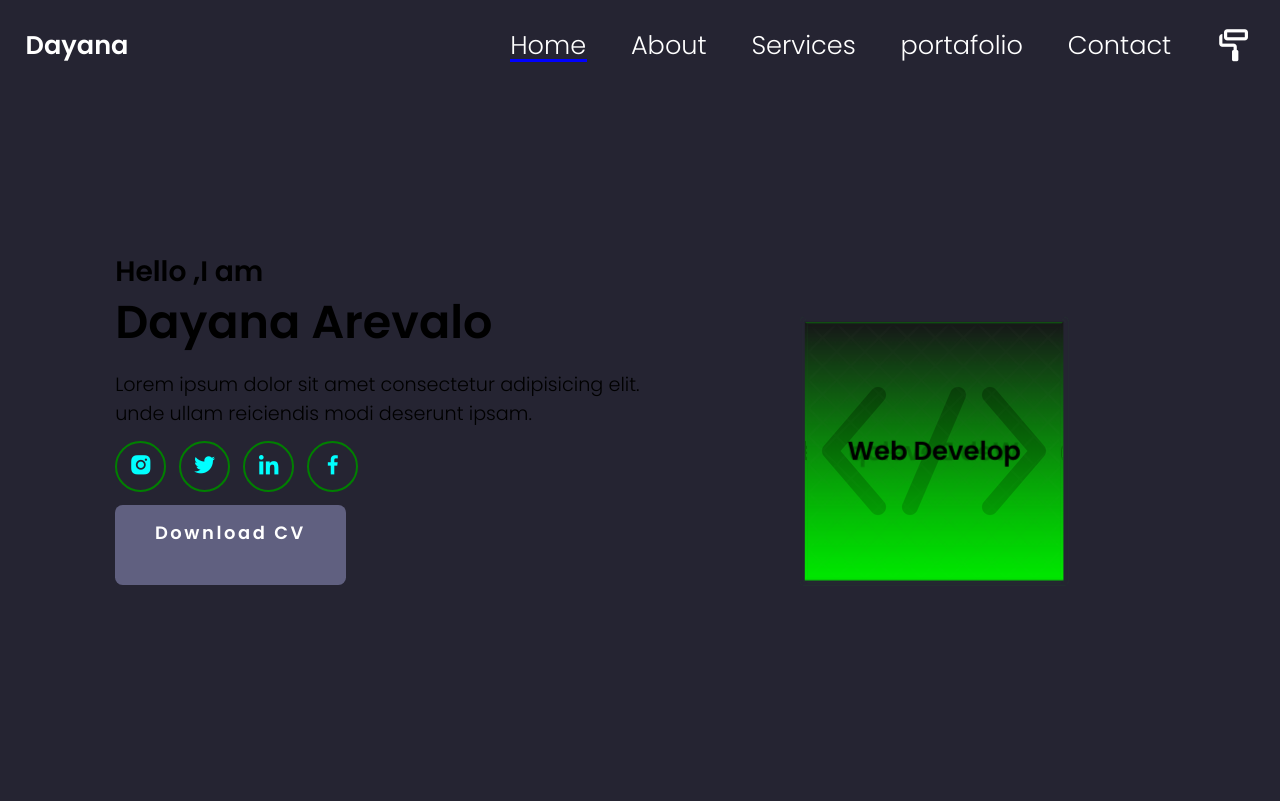
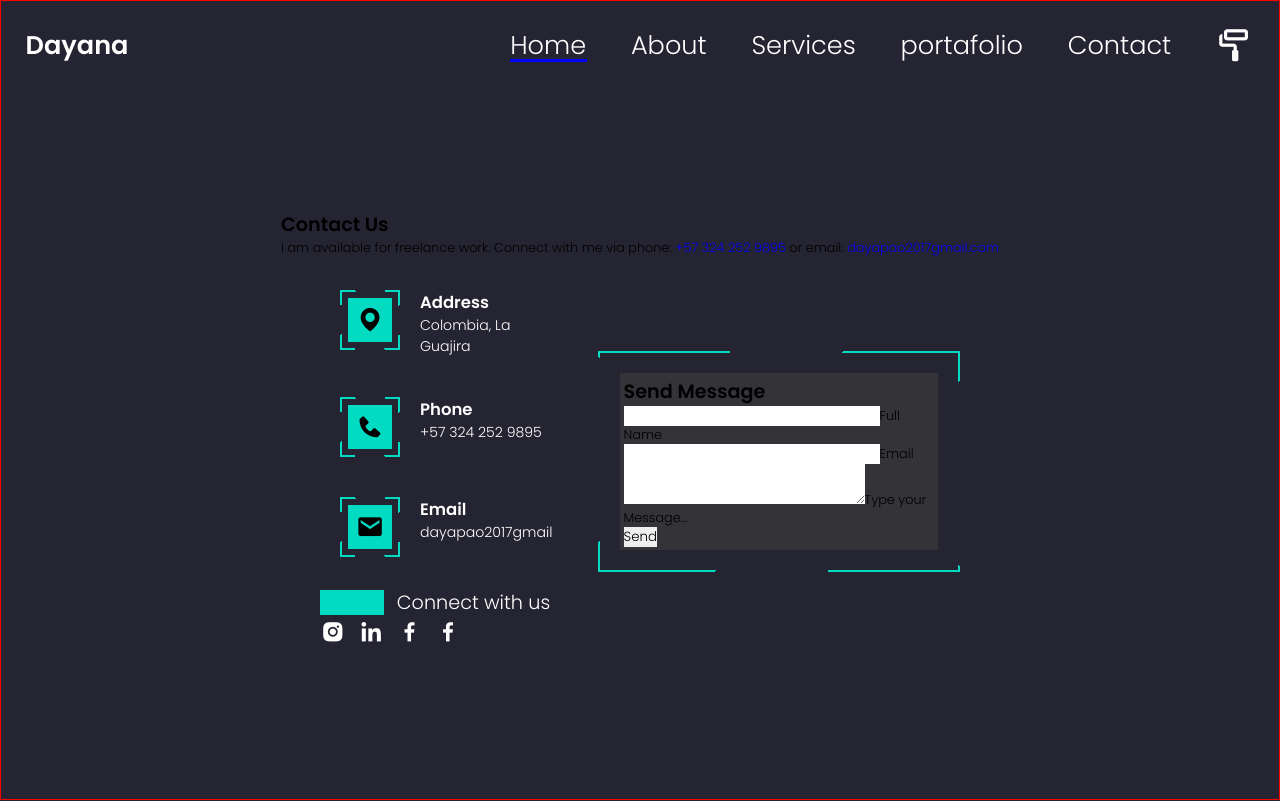
Before and after one commit to daya-pao/proyec-portafolio, an Angular app: page / in a window 1280 px wide. Shown: the top 801 px of the page. Built offline with nearby package versions, Linux system fonts and the light colour scheme; a web font is replaced by a local one.

Commit message:
cambio de diseño en el componente de contacto

```diff
--- a/src/app/app.component.html
+++ b/src/app/app.component.html
@@ -1,5 +1,6 @@
 <router-outlet />
 <app-navbar></app-navbar>
-<app-home></app-home>
+<!--<app-home></app-home>
 <app-about></app-about>
-<app-servicio></app-servicio>
+<app-servicio></app-servicio>-->
+<app-contact></app-contact>
--- a/src/app/app.component.ts
+++ b/src/app/app.component.ts
@@ -4,11 +4,12 @@ import { HomeComponent } from './components/home/home.component';
 import { NavbarComponent } from './components/navbar/navbar.component';
 import { AboutComponent } from './components/about/about.component';
 import { ServicioComponent } from './components/servicio/servicio.component';
+import { ContactComponent } from './components/contact/contact.component';
 
 @Component({
   selector: 'app-root',
   standalone: true,
-  imports: [RouterOutlet,HomeComponent,NavbarComponent,AboutComponent,ServicioComponent],
+  imports: [RouterOutlet,HomeComponent,NavbarComponent,AboutComponent,ServicioComponent,ContactComponent],
   templateUrl: './app.component.html',
   styleUrl: './app.component.css'
 })
--- a/src/app/components/contact/contact.component.css
+++ b/src/app/components/contact/contact.component.css
@@ -0,0 +1,137 @@
+section{
+    padding: 7vw  2% 2vw;
+    height: 100vh;
+    display: flex;
+
+
+}
+
+.contact{
+    border: 1px solid red;
+    position: relative;
+    height: 100vh;
+    justify-content: center;
+    align-items: center;
+    flex-direction: column;
+}
+.container{
+    width: 50vw;
+    display: flex;
+    justify-content: center;
+    align-items: center;
+    gap: 2vw;
+    margin-top: 1vw;
+}
+.container .contactInfo{
+    width: 50%;
+    display: flex;
+    flex-direction: column;
+}
+.container .contactInfo .box{
+    display: flex;
+    position: relative;
+    padding: 20px;
+    cursor: pointer;
+}
+.container .contactInfo .box .icon{
+    position: relative;
+    min-width: 60px;
+    height: 60px;
+    text-align: center;
+    background: repeating-conic-gradient(from 27.5deg, #01dbc2 0% ,
+    #01dbc2 10%, transparent 10%, transparent 50%);
+}
+.container .contactInfo .box .icon::before{
+    content: " ";
+    position: absolute;
+    inset: 0;
+    background: repeating-conic-gradient(from 117.5deg, #01dbc2 0% ,
+    #01dbc2 10%, transparent 10%, transparent 50%)
+}
+.container .contactInfo .box .icon::after{
+    content: " ";
+    position: absolute;
+    inset: 2px;
+    background:  #252432;
+}
+.container .contactInfo .box .icon b{
+    position: absolute;
+    inset:8px;
+    background:  #01dbc2;
+    z-index: 2;
+}
+.container .contactInfo .box .icon i{
+    position: relative;
+    z-index: 1000;
+    color: #000;
+    font-size: 2.2vw;
+    margin-top: 1.3vw;
+}
+.container .contactInfo .box  .text{
+    position: relative;
+    display: flex;
+    flex-direction: column;
+    margin-left: 20px;
+    font-size: 1.1em;
+    color: #fff;
+}
+.container .contactInfo .sci{
+    position: relative;
+    display: flex;
+    gap: 1vw;
+}
+.container .contactInfo .sci li a{
+    color: #fff;
+    font-size: 2vw;
+    transition: 0.25s;
+}
+.container .contactInfo .sci li a:hover{
+    color: #01dbc2;
+    filter:drop-shadow(0 0 5px #01dbc2) ;
+}
+.container .contactInfo .txt{
+    color: #fff;
+    margin-top: 1vw;
+    font-weight: 500;
+    border-left: 5vw solid #01dbc2;
+    padding-left: 1vw;
+    line-height: 2vw;
+}
+.container .contactForm{
+    position: relative;
+    width: 40vw;
+    background: repeating-conic-gradient(from var(--a),
+    #01dbc2 0% ,#01dbc2 10%, transparent 10%, transparent 50%);
+    animation: animate 6s linear infinite;
+    padding: 2vw;
+}
+.container .contactForm::before{
+    content: " ";
+    position: absolute;
+    inset: 0;
+    background: repeating-conic-gradient(from var(--a),
+    #01dbc2 0% ,#01dbc2 10%, transparent 10%, transparent 50%);
+    animation: animate 6s linear infinite;
+    animation-delay: -1.5s;
+}
+.container .contactForm::after{
+    content: "";
+    position: absolute;
+    inset: 2px;
+    border: 20px solid #252432;
+    background: #333338;
+}
+
+@property --a{
+    syntax: "<angle>";
+    inherits: false;
+    initial-value: 0deg;
+}
+@keyframes animate{
+    0%{ --a: 0deg}
+    100%{ --a:360deg}
+}
+.container .contactForm form{
+    position: relative;
+    z-index: 10;
+}
--- a/src/app/components/contact/contact.component.html
+++ b/src/app/components/contact/contact.component.html
@@ -1 +1,58 @@
-<p>contact works!</p>
+<section class="contact">
+    <div class="content">
+        <h2>Contact <span>Us</span></h2>
+        <p>I am available for freelance work. Connect with me via phone: <a href="tel:+573242529895">+57 324 252 9895</a> or email: <a href="mailto:dayapao2017@gmail.com">dayapao2017gmail.com</a></p>
+    </div>
+    <div class="container">
+        <div class="contactInfo">
+            <div class="box">
+                <div class="icon"><b></b><i class='bx bxs-map'></i></div>
+                <div class="text">
+                    <h3>Address</h3>
+                    <p>Colombia, La Guajira</p>
+                </div>
+            </div>
+            <div class="box">
+                <div class="icon"><b></b><i class='bx bxs-phone'></i></div>
+                <div class="text">
+                    <h3>Phone</h3>
+                    <p>+57 324 252 9895</p>
+                </div>
+            </div>
+            <div class="box">
+                <div class="icon"><b></b><i class='bx bxs-envelope'></i></div>
+                <div class="text">
+                    <h3>Email</h3>
+                    <p>dayapao2017gmail</p>
+                </div>
+            </div>
+            <h2 class="txt">Connect with us</h2>
+            <ul class="sci">
+               <li><a href="#"><i class='bx bxl-instagram-alt'></i></a></li>
+               <li><a href="#"><i class='bx bxl-linkedin'></i></a></li>
+               <li><a href="#"><i class='bx bxl-facebook'></i></a></li>
+               <li><a href="#"><i class='bx bxl-facebook'></i></a></li>
+            </ul>
+        </div>
+        <div class="contactForm">
+            <form action="">
+                <h2>Send Message</h2>
+                <div class="inputBox">
+                    <input type="text" name="" required="required">
+                    <span>Full Name</span>
+                </div>
+                <div class="inputBox">
+                    <input type="text" name="" required="required">
+                    <span>Email</span>
+                </div>
+                <div class="inputBox">
+                  <textarea required="required"></textarea>
+                  <span>Type your Message...</span>
+                </div>
+                <div class="inputBox">
+                 <input type="submit" value="Send">
+                </div>
+            </form>
+        </div>
+    </div>
+</section>
```
Also changed, not shown: 1 other file (tests, documents, lock files or other folders).
